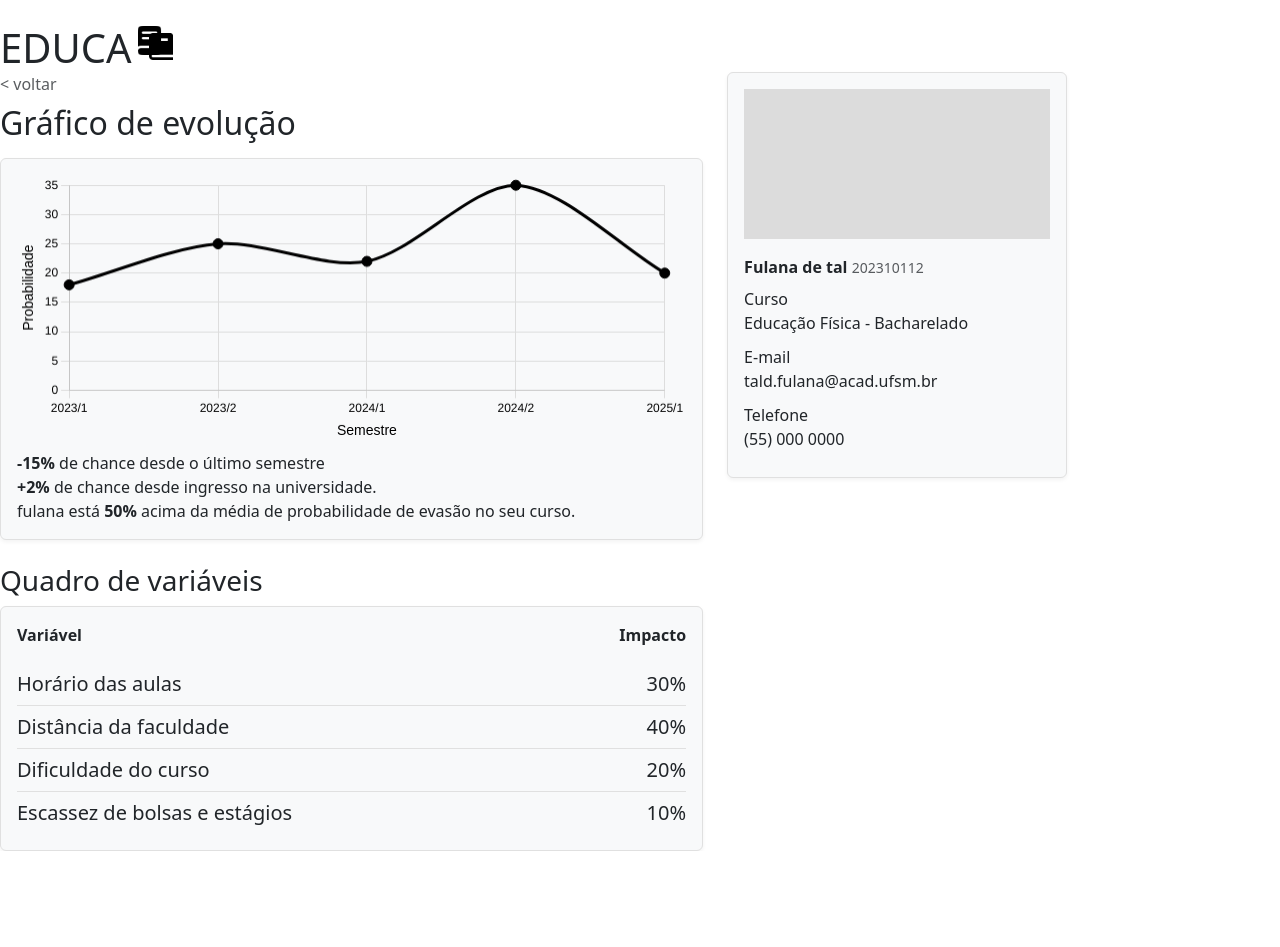
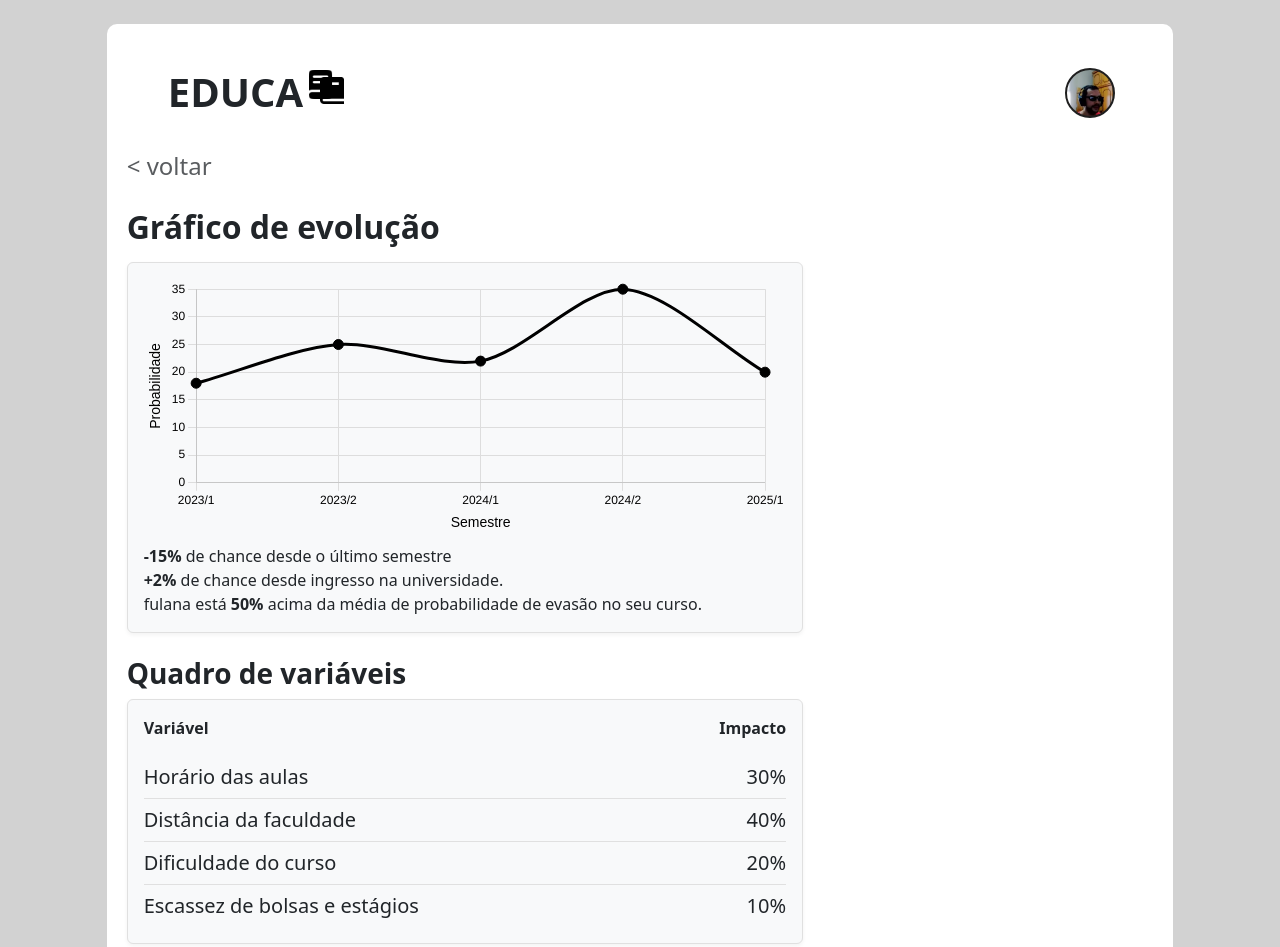
Before and after one commit to PedroOttavio/oculos-escuro, a website: page html/vizu-especifico.html in a window 1280 px wide. Shown: the top 947 px of the page. Before the commit the page ends 851 px from the top, so only its background shows below. Drawn offline with nearby package versions, Linux system fonts and the light colour scheme.

Commit message:
pagina vizu_especifico pronta para a analise do professor

```diff
--- /dev/null
+++ b/JS/vizu-especifico/pop-up conta.js
@@ -0,0 +1,15 @@
+const botao = document.getElementById("usuarioBotao");
+const menu = document.getElementById("menuUsuario");
+
+botao.addEventListener("click", (e) => {
+    e.stopPropagation(); // impede que o clique propague pro document
+    menu.classList.toggle("d-none");
+    botao.classList.toggle("ativo");
+});
+
+document.addEventListener("click", (e) => {
+    if (!botao.contains(e.target) && !menu.contains(e.target)) {
+        menu.classList.add("d-none");
+        botao.classList.remove("ativo");
+    }
+});
--- a/html/vizu-especifico.html
+++ b/html/vizu-especifico.html
@@ -1,7 +1,6 @@
 <!DOCTYPE html>
 <html lang="pt-br">
 <head>
-
     <meta charset="utf-8" />
     <meta name="viewport" content="width=device-width, initial-scale=1" />
     <title>Gráfico de Evolução</title>
@@ -9,19 +8,14 @@
           integrity="sha384-4Q6Gf2aSP4eDXB8Miphtr37CMZZQ5oXLH2yaXMJ2w8e2ZtHTl7GptT4jmndRuHDT" crossorigin="anonymous" />
     <link href="../style/vizu-especifico.css" rel="stylesheet" />
     <script src="https://cdn.jsdelivr.net/npm/chart.js"></script>
-
-    <meta charset="UTF-8">
-    <title>Title</title>
-    <link href="https://cdn.jsdelivr.net/npm/bootstrap@5.3.6/dist/css/bootstrap.min.css" rel="stylesheet"
-          integrity="sha384-4Q6Gf2aSP4eDXB8Miphtr37CMZZQ5oXLH2yaXMJ2w8e2ZtHTl7GptT4jmndRuHDT" crossorigin="anonymous" />
-    <link href="../style/vizu-especifico.css" rel="stylesheet" />
-
 </head>
 <body>
-<div class="col-12 col-md-10 bg-white mt-4">
-    <!-- parte do titulo e icone -->
-    <h1 class="m-0 mt-4">
-  <span class="d-inline-flex align-items-center">
+
+<div class="pagina-conteudo col-12 col-md-10 bg-white mt-4">
+    <!-- Topo com EDUCA e ícone de usuário -->
+    <div class="d-flex justify-content-between align-items-start">
+        <h1 class="mt-4">
+      <span class="d-inline-flex align-items-center titulo-educa">
         EDUCA
         <span class="container-imagens-titulo">
           <img src="../icons/image.png" class="img-fluid imagem-sobreposta-titulo-topo" alt="icone" width="35" height="40" />
@@ -30,18 +24,23 @@
       </span>
         </h1>
 
-
-
-
+        <!-- Botão de usuário -->
+        <div class="usuario-menu-container position-relative mt-4 me-2">
+            <button id="usuarioBotao" class="btn btn-secondary rounded-circle"></button>
+            <div id="menuUsuario" class="menu-usuario bg-white rounded shadow d-none position-absolute">
+                <a href="#" class="d-block py-2 px-3 text-decoration-none text-dark border-bottom">Conta</a>
+                <a href="#" class="d-block py-2 px-3 text-decoration-none text-dark">Sair</a>
+            </div>
+        </div>
+    </div>
 
     <div class="row">
         <main class="col-md-8">
-            <a href="#" class="text-decoration-none text-muted mb-2 d-block">&lt; voltar</a>
+            <a href="vizu-geral.html" class="btn-voltar text-decoration-none text-muted d-block">&lt; voltar</a>
             <h2 class="mb-3">Gráfico de evolução</h2>
 
             <div class="bg-light p-3 rounded mb-4">
                 <canvas id="graficoEvolucao" class="mb-2"></canvas>
-
                 <p class="mb-0">
                     <strong>-15%</strong> de chance desde o último semestre<br>
                     <strong>+2%</strong> de chance desde ingresso na universidade.<br>
@@ -76,9 +75,9 @@
             </section>
         </main>
 
-        <aside class="col-md-4 mt-4 mt-md-0">
+        <aside class="info-lateral">
             <div class="bg-light p-3 rounded text-center">
-                <div class="bg-secondary mb-3" style="width: 100%; height: 150px;"></div>
+                <div class="imagem-perfil mb-3"></div> <!-- substituto do fundo cinza -->
                 <div class="text-start">
                     <strong>Fulana de tal</strong> <span class="text-muted small">202310112</span><br>
                     <div class="mt-2">Curso<br><span class="fw-normal">Educação Física - Bacharelado</span></div>
@@ -92,5 +91,7 @@
 
 <!-- Script separado -->
 <script src="../JS/vizu-especifico/chart-config.js"></script>
+<script src="../JS/vizu-especifico/pop-up%20conta.js"></script>
+
 </body>
 </html>
--- a/style/vizu-especifico.css
+++ b/style/vizu-especifico.css
@@ -1,3 +1,24 @@
+body {
+    background-color: #d2d2d2;
+}
+
+h1{
+    margin-left: 4%; /* ajuste o valor conforme necessário */
+}
+
+h1, h2, h3 {
+    font-weight: bold;
+}
+
+
+.pagina-conteudo {
+    margin: 20px auto;     /* margem superior + centralização */
+    padding: 20px;         /* espaço interno */
+    max-width: 1600px;     /* limite de largura igual ao protótipo */
+    border-radius: 10px;
+    background-color: white;
+}
+
 .container-imagens-titulo {
     position: relative;
     display: inline-block;
@@ -26,6 +47,52 @@
     left: 17px;
 }
 
+.btn-voltar {
+    margin-top: 24px;
+    margin-bottom: 24px;
+    font-size: 1.5rem;
+
+}
+
+.usuario-menu-container {
+    position: relative;
+    width: 50px;
+    height: 50px;
+}
+
+#usuarioBotao {
+    position: absolute;
+    top: 0;
+    right: 30px;
+    width: 50px;
+    height: 50px;
+    border: 2px solid #1f1f1f;
+    border-radius: 50%;
+    background-image: url('../icons/usuario_teste.png');
+    background-size: cover;
+    background-position: center bottom;
+    background-repeat: no-repeat;
+    transition: all 0.2s ease-in-out;
+    z-index: 2;
+}
+
+#usuarioBotao:hover,
+#usuarioBotao.ativo {
+    transform: scale(1.4);
+    border-color: #c4ab82;
+    box-shadow: 0 0 10px #c4ab82;
+}
+
+.menu-usuario {
+    top: 70px; /* distância abaixo do botão */
+    right: 40px;
+    min-width: 120px;
+    z-index: 10;
+}
+
+.menu-usuario a:hover {
+    background-color: #f2f2f2;
+}
 
 
 /* Linha genérica para representar variáveis no gráfico */
@@ -33,11 +100,6 @@
     background-color: #dcdcdc !important;
 }
 
-/* Tamanho e arredondamento das bolinhas de perfil */
-.rounded-circle {
-    width: 30px;
-    height: 30px;
-}
 
 /* Ajustes para a imagem do gráfico */
 img.img-fluid {
@@ -81,3 +143,27 @@ aside .text-start div {
 .tabela-item:last-child {
     border-bottom: none;
 }
+
+.info-lateral {
+    width: 300px;
+    margin-left: 7%;
+    position: relative;
+    top: 100px;
+}
+
+
+@media (max-width: 768px) {
+    .info-lateral {
+        width: 100%;        /* ocupa largura total no mobile */
+    }
+}
+
+.imagem-perfil {
+    width: 100%;
+    height: 300px;
+    border-radius: 4px;
+    background-image: url('../icons/garota_generica.jpg');
+    background-size: cover;
+    background-position: center top; /* <- Isso sobe a imagem */
+    background-repeat: no-repeat;
+}
```
Also changed, not shown: icons/garota_generica.jpg (added), icons/usuario_teste.png (added). Lines whose indentation alone changed are shown as unchanged.
